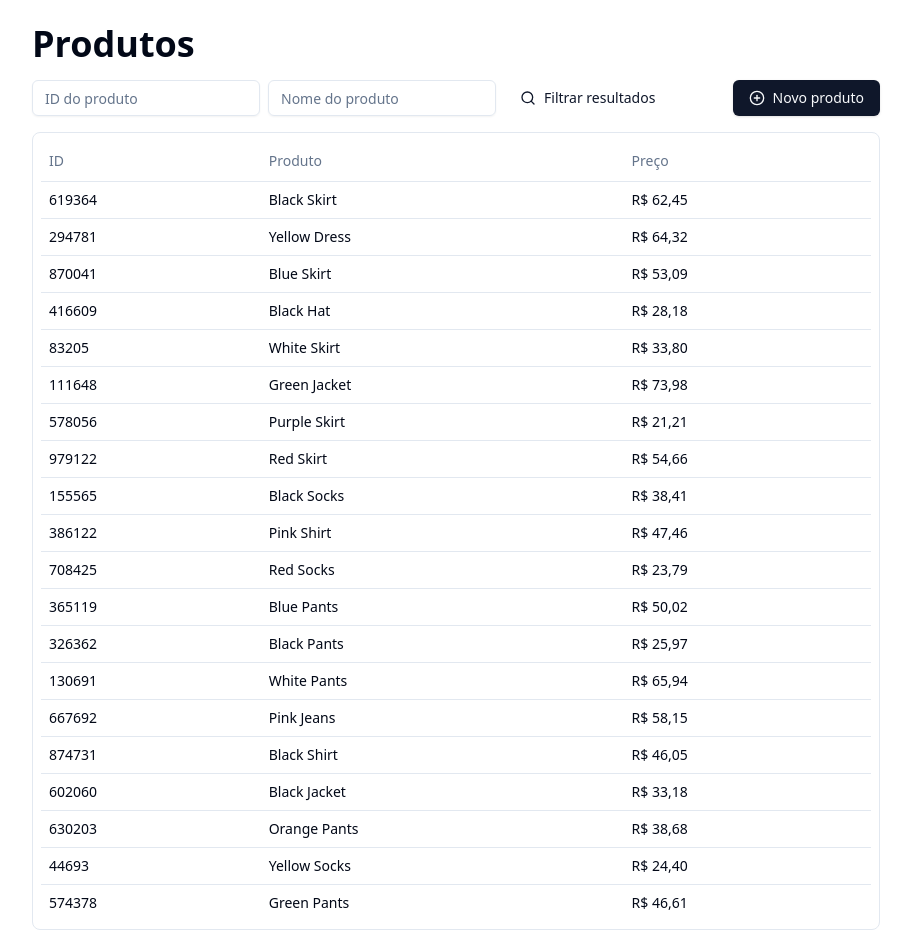
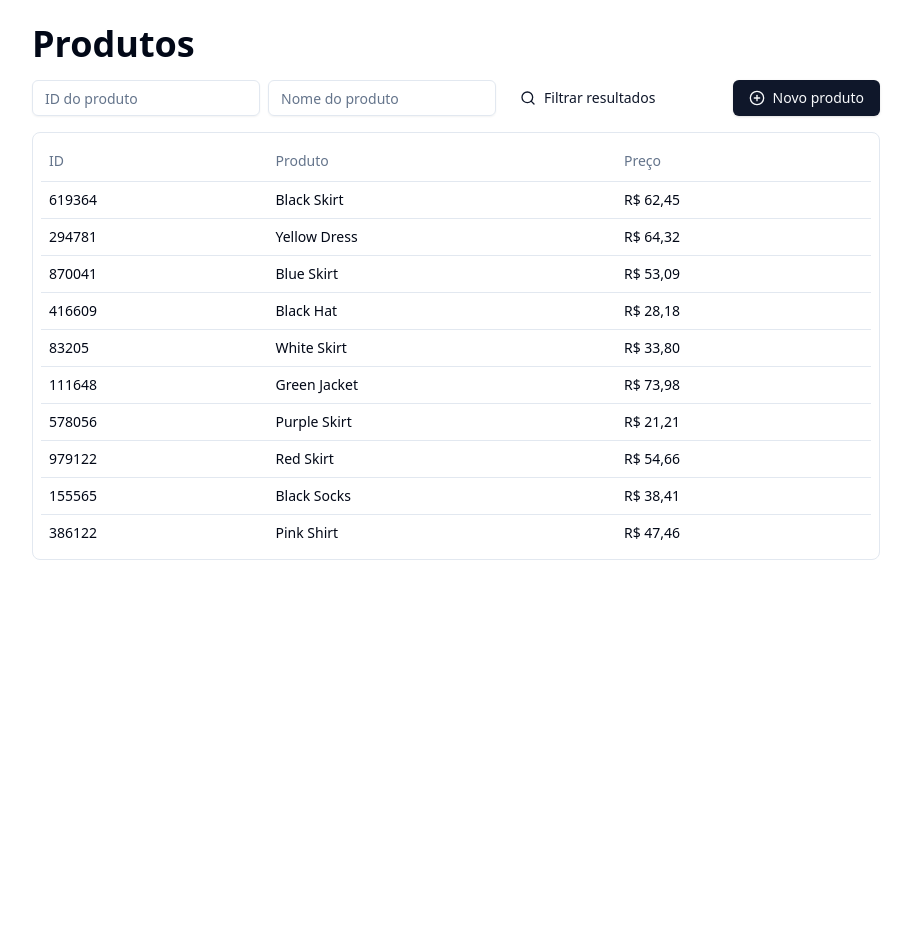
Before and after one commit to leandrofcr/url-http-state, a React app: page / in a window 1280 px wide. Shown: the top 951 px of the page, without its empty margins (184-1095 px from the left). After the commit the page ends 800 px from the top, so only its background shows below. Built offline with nearby package versions, Linux system fonts and the light colour scheme; the HTML template or start-up script is replaced by a standard one.

Commit message:
feat: simulate http request with @tanstack

```diff
--- a/package.json
+++ b/package.json
@@ -15,6 +15,7 @@
     "@radix-ui/react-icons": "^1.3.0",
     "@radix-ui/react-label": "^2.0.2",
     "@radix-ui/react-slot": "^1.0.2",
+    "@tanstack/react-query": "^5.28.4",
     "class-variance-authority": "^0.7.0",
     "clsx": "^2.1.0",
     "lucide-react": "^0.358.0",
--- a/src/App.tsx
+++ b/src/App.tsx
@@ -5,8 +5,15 @@ import { ProductsFilters } from "@/components/products-filters";
 import { ProductsTable } from "@/components/products-table";
 import { Button } from "@/components/ui/button";
 import { Dialog, DialogTrigger } from "@/components/ui/dialog";
+import { useQuery } from "@tanstack/react-query";
+import { getProducts } from "./data/products";
 
 export function App() {
+  const { data: products } = useQuery({
+    queryFn: getProducts,
+    queryKey: ["products"],
+  });
+
   return (
     <div className="p-6 max-w-4xl mx-auto space-y-4">
       <h1 className="text-4xl font-bold">Produtos</h1>
@@ -26,7 +33,7 @@ export function App() {
       </div>
 
       <div className="border rounded-lg p-2">
-        <ProductsTable />
+        <ProductsTable products={products} />
       </div>
     </div>
   );
--- a/src/components/products-table.tsx
+++ b/src/components/products-table.tsx
@@ -6,10 +6,19 @@ import {
   TableHeader,
   TableRow,
 } from "@/components/ui/table";
-import { products } from "@/data/products";
 import { formatCurrency } from "@/util/functions";
 
-export function ProductsTable() {
+interface Product {
+  id: number;
+  name: string;
+  price: number;
+}
+
+interface Props {
+  products: Product[] | undefined;
+}
+
+export function ProductsTable({ products }: Props) {
   return (
     <Table>
       <TableHeader>
@@ -20,7 +29,7 @@ export function ProductsTable() {
         </TableRow>
       </TableHeader>
       <TableBody>
-        {products.map((product) => (
+        {products?.map((product: Product) => (
           <TableRow key={product.id}>
             <TableCell>{product.id}</TableCell>
             <TableCell>{product.name}</TableCell>
--- a/src/data/products.ts
+++ b/src/data/products.ts
@@ -1,4 +1,8 @@
-export const products = [
+export async function getProducts() {
+  //delay 1s
+  await new Promise(resolve => setTimeout(resolve, 1000))
+
+  return [
     { id: 619364, name: 'Black Skirt', price: 62.45 },
     { id: 294781, name: 'Yellow Dress', price: 64.32 },
     { id: 870041, name: 'Blue Skirt', price: 53.09 },
@@ -9,14 +13,16 @@ export const products = [
     { id: 979122, name: 'Red Skirt', price: 54.66 },
     { id: 155565, name: 'Black Socks', price: 38.41 },
     { id: 386122, name: 'Pink Shirt', price: 47.46 },
-    { id: 708425, name: 'Red Socks', price: 23.79 },
-    { id: 365119, name: 'Blue Pants', price: 50.02 },
-    { id: 326362, name: 'Black Pants', price: 25.97 },
-    { id: 130691, name: 'White Pants', price: 65.94 },
-    { id: 667692, name: 'Pink Jeans', price: 58.15 },
-    { id: 874731, name: 'Black Shirt', price: 46.05 },
-    { id: 602060, name: 'Black Jacket', price: 33.18 },
-    { id: 630203, name: 'Orange Pants', price: 38.68 },
-    { id: 44693, name: 'Yellow Socks', price: 24.40 },
-    { id: 574378, name: 'Green Pants', price: 46.61 }
-]
+    // { id: 708425, name: 'Red Socks', price: 23.79 },
+    // { id: 365119, name: 'Blue Pants', price: 50.02 },
+    // { id: 326362, name: 'Black Pants', price: 25.97 },
+    // { id: 130691, name: 'White Pants', price: 65.94 },
+    // { id: 667692, name: 'Pink Jeans', price: 58.15 },
+    // { id: 874731, name: 'Black Shirt', price: 46.05 },
+    // { id: 602060, name: 'Black Jacket', price: 33.18 },
+    // { id: 630203, name: 'Orange Pants', price: 38.68 },
+    // { id: 44693, name: 'Yellow Socks', price: 24.40 },
+    // { id: 574378, name: 'Green Pants', price: 46.61 }
+  ]
+
+}
--- /dev/null
+++ b/src/lib/react-query.ts
@@ -0,0 +1,3 @@
+import { QueryClient } from '@tanstack/react-query'
+
+export const queryClient = new QueryClient()
--- a/src/main.tsx
+++ b/src/main.tsx
@@ -1,11 +1,16 @@
-import React from 'react'
-import ReactDOM from 'react-dom/client'
-import { App } from './App.tsx'
+import React from "react";
+import ReactDOM from "react-dom/client";
+import { QueryClientProvider } from "@tanstack/react-query";
 
-import './global.css'
+import { App } from "./App.tsx";
+import { queryClient } from "./lib/react-query.ts";
 
-ReactDOM.createRoot(document.getElementById('root')!).render(
+import "./global.css";
+
+ReactDOM.createRoot(document.getElementById("root")!).render(
   <React.StrictMode>
-    <App />
-  </React.StrictMode>,
-)
+    <QueryClientProvider client={queryClient}>
+      <App />
+    </QueryClientProvider>
+  </React.StrictMode>
+);
```
Also changed, not shown: 1 other file (tests, documents, lock files or other folders).
